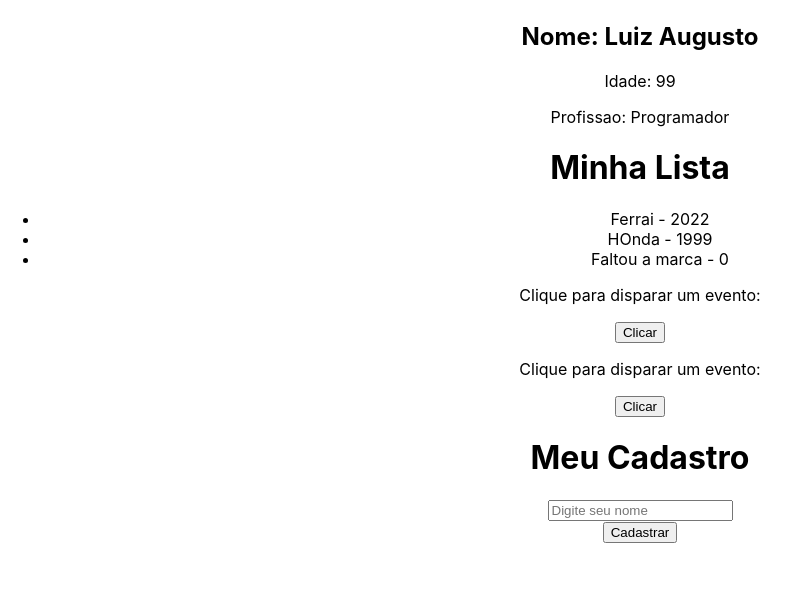
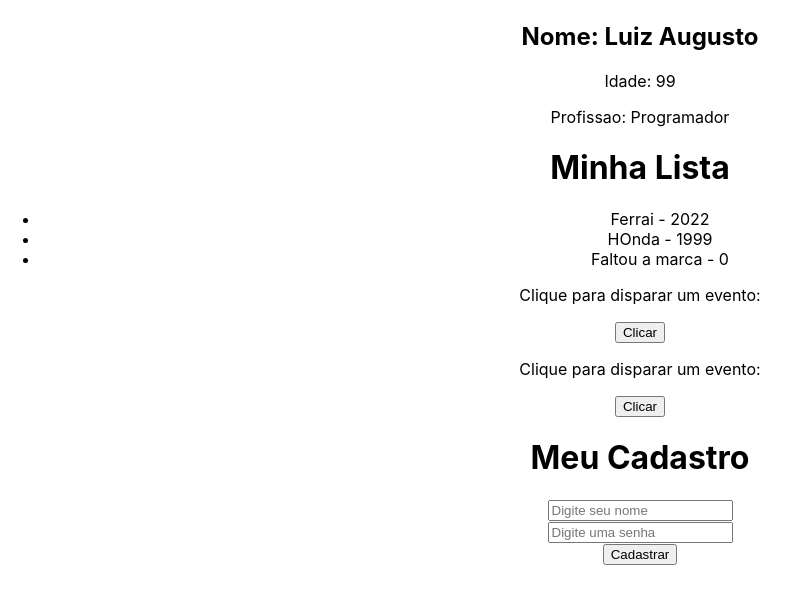
Before and after one commit to n0cturn0/training-react, a React (Create React App) app: page / in a window 1280 px wide. Shown: the part 542-1145 px from the top of the page, without its empty margins (0-800 px from the left). Built offline with nearby package versions, Linux system fonts and the light colour scheme.

Commit message:
useState Biblioteca do react, importante para trabalhar com formulário, ajuda na manipulação de dados dos formulários

```diff
--- a/src/components/Form.js
+++ b/src/components/Form.js
@@ -1,14 +1,39 @@
+import { useState } from "react";
 function Form(){
     function cadastraUsuario(e){
         e.preventDefault()
+        console.log(` Usuario ${name} foi cadastrado com a senha ${password}`)
         console.log('Cadastrou o usuario')
     }
+
+    const [name, setName] = useState();
+    const [password, setPassword] = useState();
+
+
     return(
         <div>
             <h1>Meu Cadastro</h1>
             <form onSubmit={cadastraUsuario}>
                 <div>
-                <input type="text" placeholder="Digite seu nome" />
+                <label htmlFor="name"></label>
+                <input
+                type="text"
+                id="name"
+                name="name"
+                placeholder="Digite seu nome"
+                onChange={(e) => setName(e.target.value)}
+                />
+                </div>
+
+                <div>
+                <label htmlFor="password"></label>
+                <input
+                type="password"
+                id="password"
+                name="password"
+                placeholder="Digite uma senha"
+                onChange={(e) => setPassword(e.target.value)}
+                />
                 </div>
                 <div>
                 <input type="submit" value="Cadastrar" />
```
